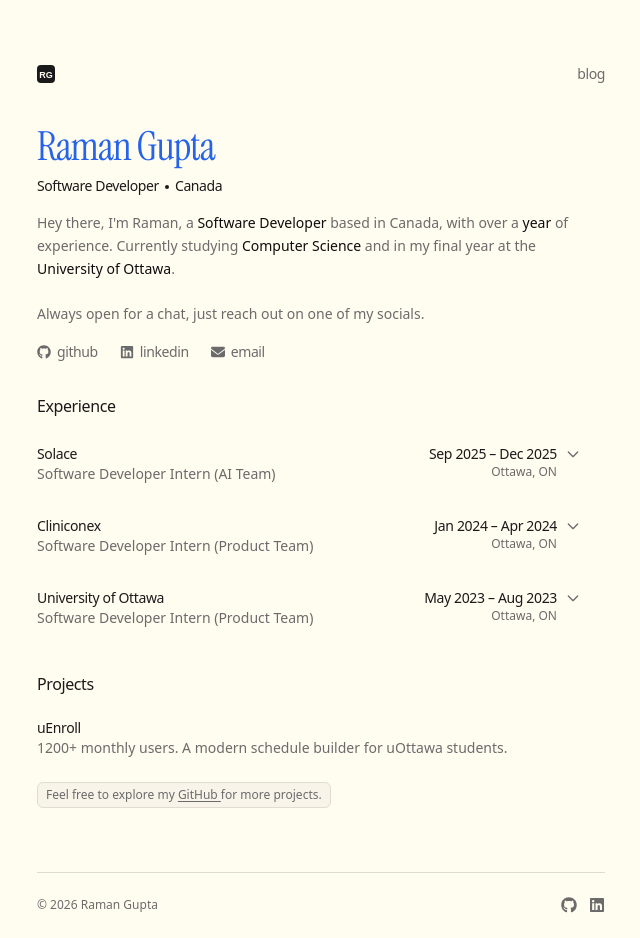
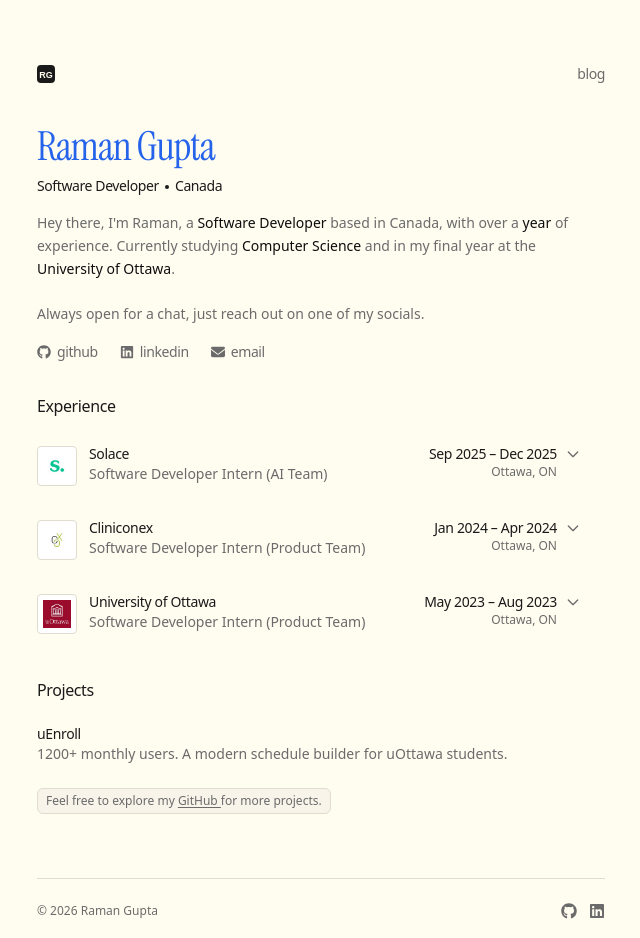
Before and after one commit to g-raman/personal-website, an Astro site: page / in a window 1280 px wide. Shown: the whole page, without its empty margins (319-959 px from the left). Built offline with nearby package versions, Linux system fonts and the light colour scheme; Astro itself is replaced by a stand-in of ours.

Commit message:
feat: add company logos

```diff
--- a/src/components/Experience.astro
+++ b/src/components/Experience.astro
@@ -1,8 +1,13 @@
 ---
+import solaceLogo from '../assets/solace_logo.jpeg';
+import cliniconexLogo from '../assets/cliniconex_logo.jpeg';
+import uottawaLogo from '../assets/uottawa_logo.jpeg';
+
 interface Experience {
 	role: string;
 	team?: string;
 	company: string;
+	logo: ImageMetadata;
 	startDate: string;
 	endDate: string;
 	location: string;
@@ -14,6 +19,7 @@
 		role: 'Software Developer Intern',
 		team: 'AI Team',
 		company: 'Solace',
+		logo: solaceLogo,
 		startDate: 'Sep 2025',
 		endDate: 'Dec 2025',
 		location: 'Ottawa, ON',
@@ -28,6 +34,7 @@
 		role: 'Software Developer Intern',
 		team: 'Product Team',
 		company: 'Cliniconex',
+		logo: cliniconexLogo,
 		startDate: 'Jan 2024',
 		endDate: 'Apr 2024',
 		location: 'Ottawa, ON',
@@ -42,6 +49,7 @@
 		role: 'Software Developer Intern',
 		team: 'Product Team',
 		company: 'University of Ottawa',
+		logo: uottawaLogo,
 		startDate: 'May 2023',
 		endDate: 'Aug 2023',
 		location: 'Ottawa, ON',
@@ -67,6 +75,10 @@
 						class="exp-toggle flex w-full cursor-pointer items-start justify-between text-left"
 						aria-label="Toggle details"
 					>
+						<div class="flex items-start gap-3">
+							<div class="mt-0.5 flex h-10 w-10 shrink-0 items-center justify-center overflow-hidden rounded border border-border bg-white">
+								<img src={exp.logo.src} alt={exp.company} class="h-7 w-7 object-contain" />
+							</div>
 							<div class="flex flex-col">
 								<h3 class="text-sm font-medium tracking-tight text-title">
 									{exp.company}
@@ -74,6 +86,7 @@
 								<p class="text-sm text-body">
 									{exp.role}{exp.team && ` (${exp.team})`}
 								</p>
+							</div>
 						</div>
 						<div class="flex items-start gap-2">
 							<div class="flex flex-col items-end">
@@ -95,7 +108,7 @@
 					</button>
 					<div class="exp-content grid grid-rows-[0fr] transition-all duration-300 ease-in-out">
 						<div class="overflow-hidden">
-							<ul class="pt-3 space-y-1.5 pl-4 text-sm text-body">
+							<ul class="pt-3 space-y-1.5 pl-[52px] text-sm text-body">
 								{exp.highlights.map((item) => (
 									<li class="list-disc">{item}</li>
 								))}
```
Also changed, not shown: src/assets/cliniconex_logo.jpeg (added), src/assets/solace_logo.jpeg (added), src/assets/uottawa_logo.jpeg (added). Lines whose indentation alone changed are shown as unchanged.
